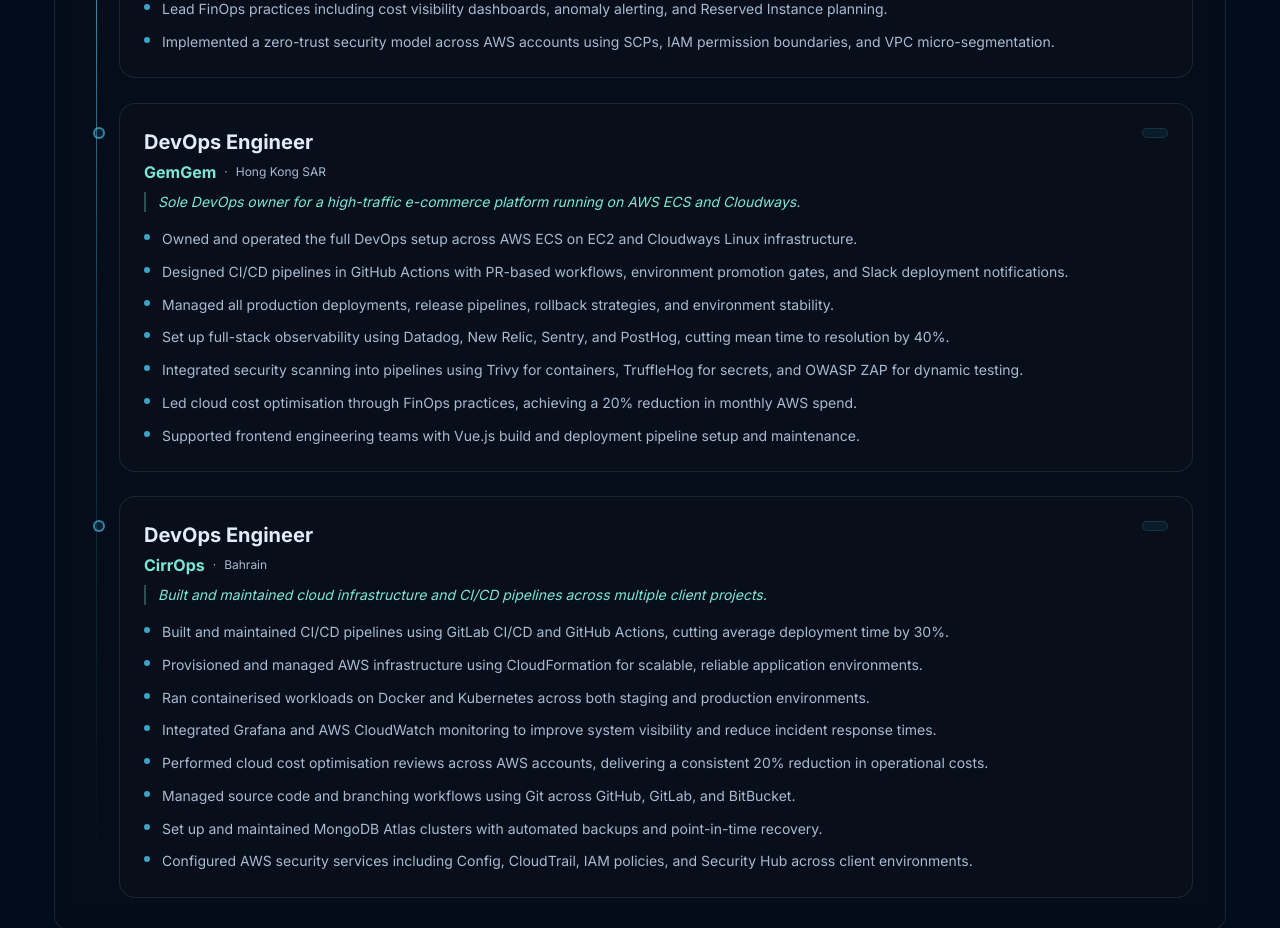
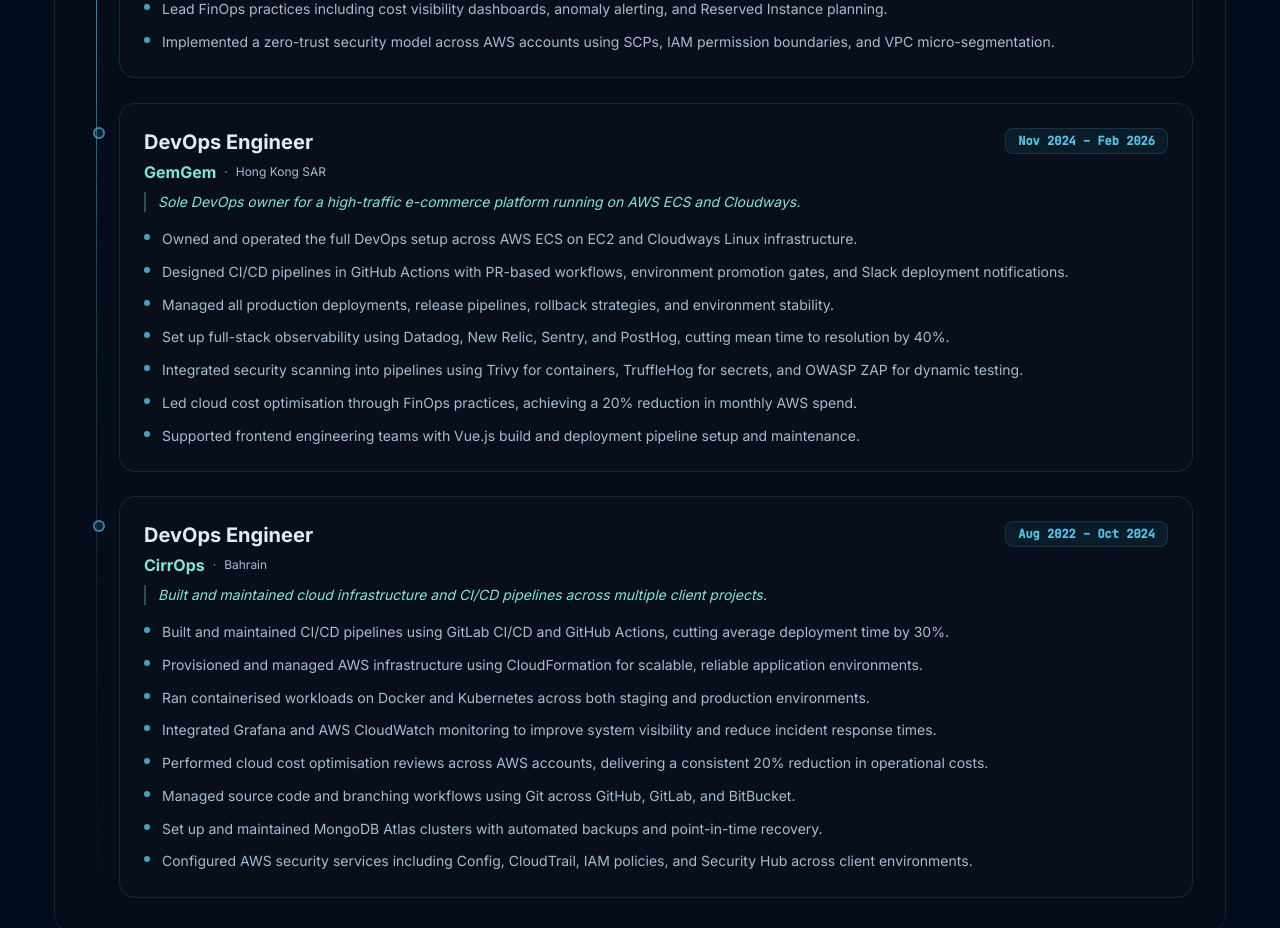
Before and after one commit to tyrunbehera/portfolio, a Next.js app: page / in a window 1280 px wide. Shown: the part 2740-3668 px from the top of the page. Built offline with nearby package versions, Linux system fonts and the light colour scheme.

Commit message:
fix syntax, restore period dates

```diff
--- a/src/data/resume.ts
+++ b/src/data/resume.ts
@@ -146,6 +146,7 @@
     role: "DevOps Engineer",
     company: "GemGem",
     location: "Hong Kong SAR",
+    period: "Nov 2024 – Feb 2026",
     current: false,
     summary: "Sole DevOps owner for a high-traffic e-commerce platform running on AWS ECS and Cloudways.",
     bullets: [
@@ -162,6 +163,7 @@
     role: "DevOps Engineer",
     company: "CirrOps",
     location: "Bahrain",
+    period: "Aug 2022 – Oct 2024",
     current: false,
     summary: "Built and maintained cloud infrastructure and CI/CD pipelines across multiple client projects.",
     bullets: [
```
